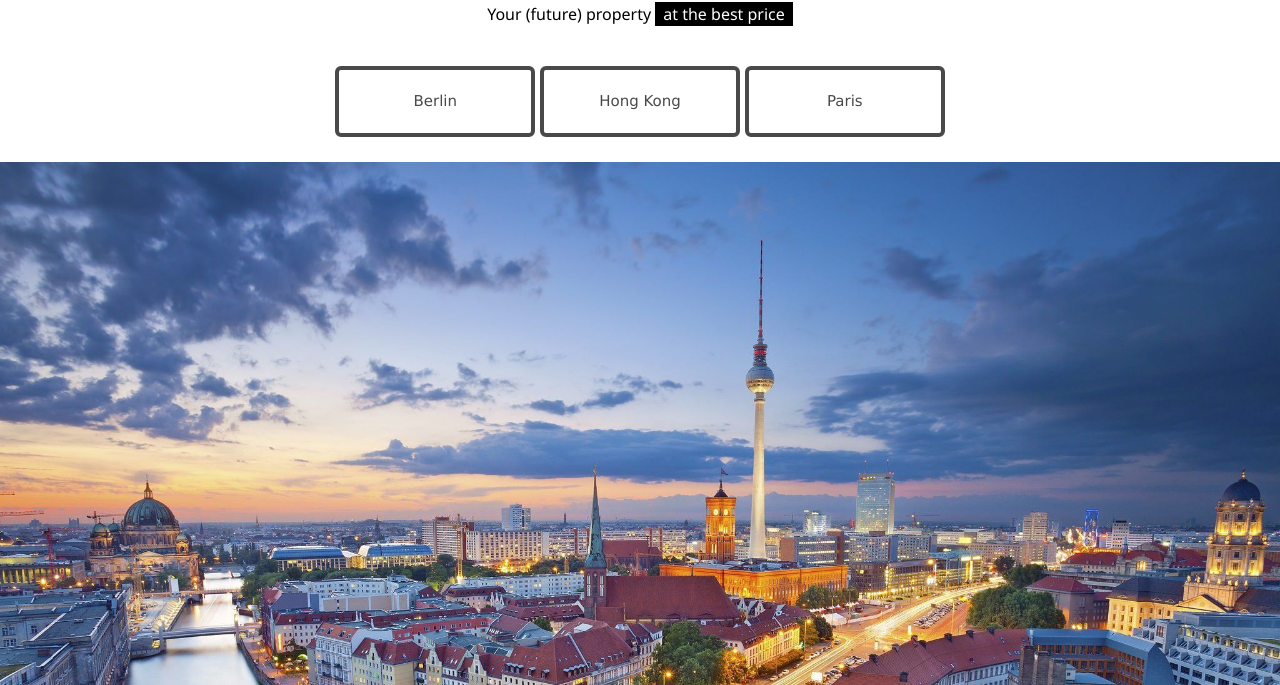
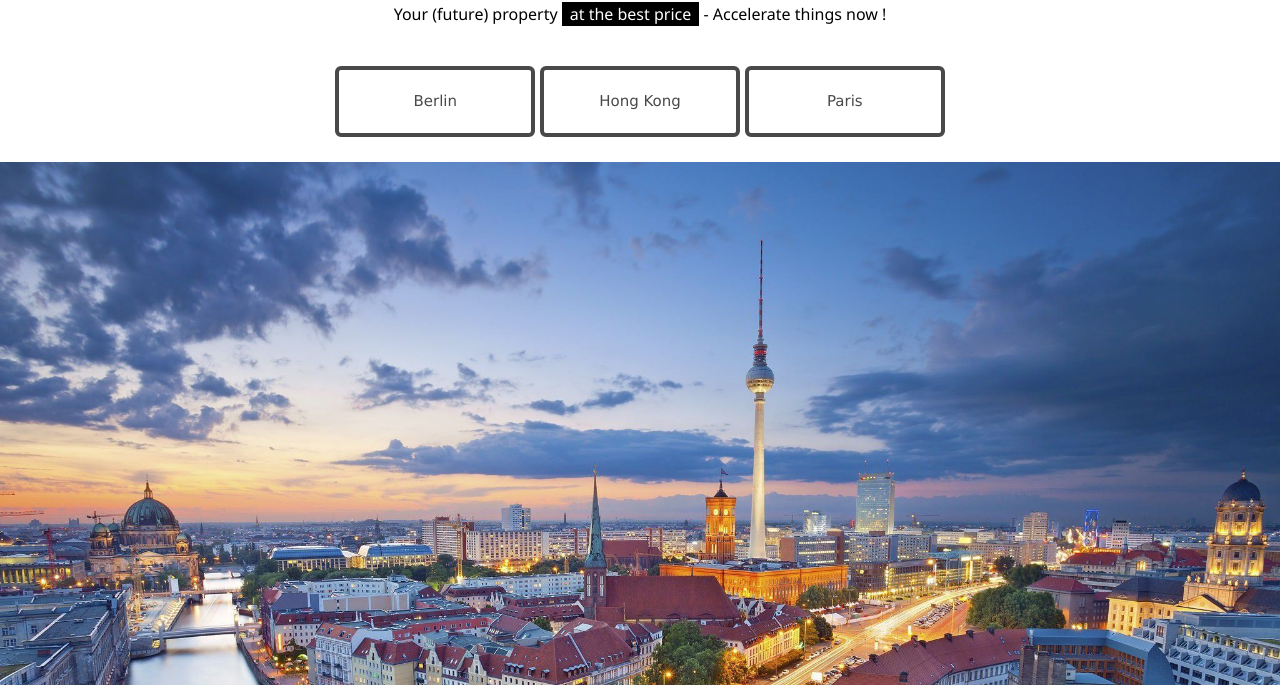
Before and after one commit to thomas-le-moullec/airbnb_advisor, a plain HTML site: page website/index.html in a window 1280 px wide. Shown: the part 115-800 px from the top of the page. Drawn offline with nearby package versions, Linux system fonts and the light colour scheme.

Commit message:
Update index.html

```diff
--- a/website/index.html
+++ b/website/index.html
@@ -19,7 +19,7 @@
 
   <header>
     <h1 class="w3-xxxlarge"><b>AIRBNB ADVISOR</b></h1>
-    <h6>Your (future) property <span class="w3-tag">at the best price</span></h6>
+    <h6>Your (future) property <span class="w3-tag">at the best price</span> - Accelerate things now !</h6>
     <div>
       <a href="data.html?city=berlin"><button class="choice-button" onmouseover="changeBg('berlin.jpg')">Berlin</button></a>
       <a href="data.html?city=hong-kong"><button class="choice-button" onmouseover="changeBg('hong-kong.jpg')">Hong Kong</button></a>
```
